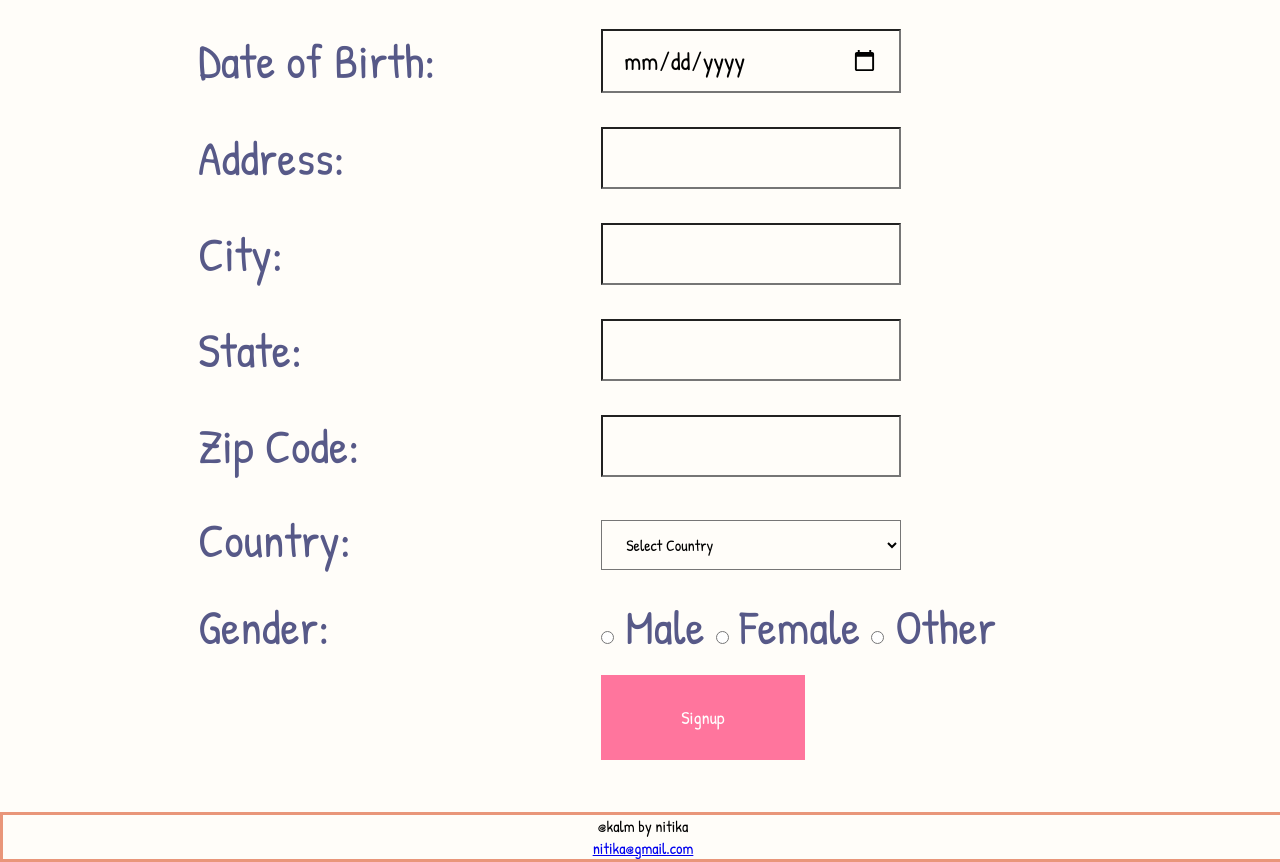
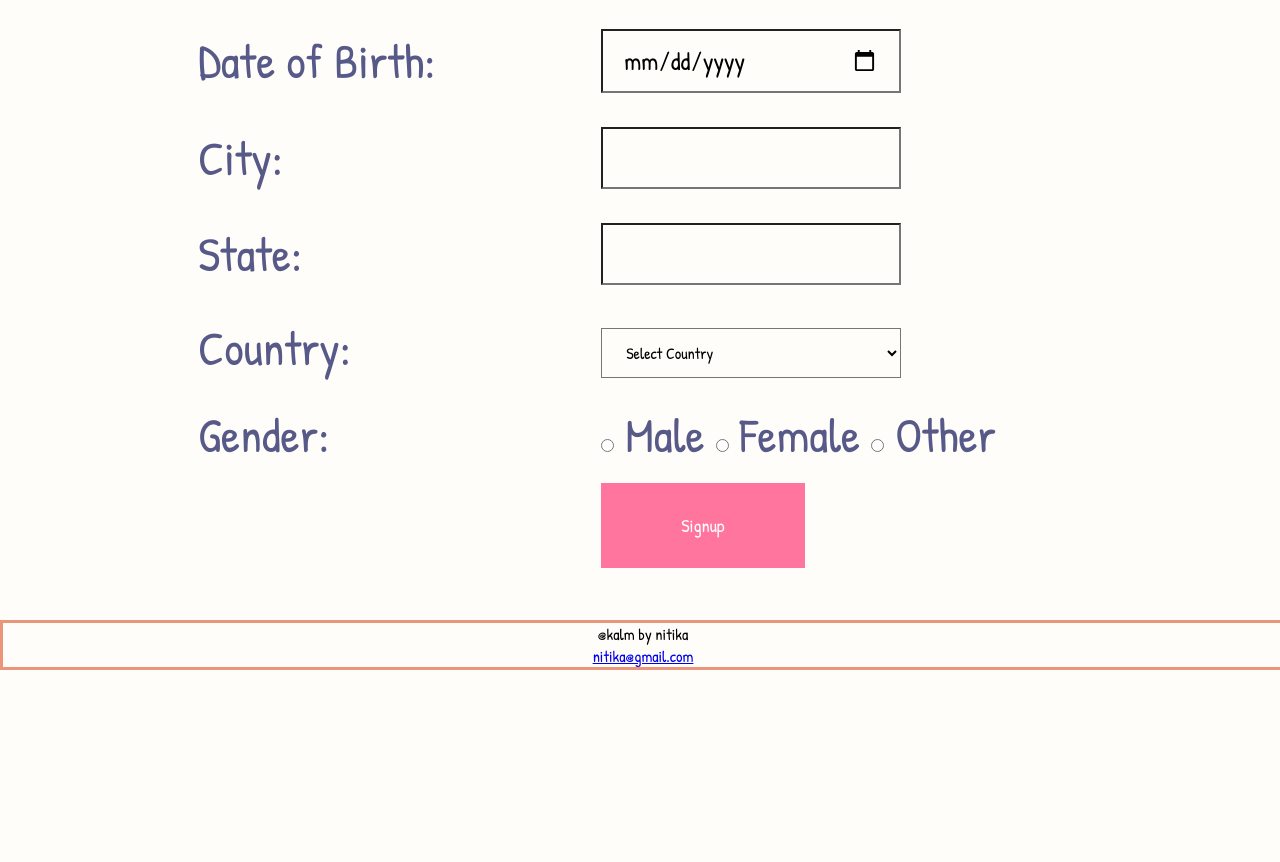
Before and after one commit to nitikakalra/Meditation-Website-, a plain HTML site: page signup.html in a window 1280 px wide. Shown: the part 822-1684 px from the top of the page. After the commit the page ends 1492 px from the top, so only its background shows below. Drawn offline with Linux system fonts and the light colour scheme.

Commit message:
Update signup.html

```diff
--- a/signup.html
+++ b/signup.html
@@ -52,7 +52,7 @@
                         </tr>
                         <tr class="form-group">
                             <td><label for="email">Email:</label></td>
-                            <td><input type="email" id="email" name="email" required></td>
+                            <td><input type="email" id="email" name="email" pattern="[^@]+@[^@]+\.[a-zA-Z]{2,6}" required></td>
                         </tr>
                         <tr class="form-group">
                             <td><label for="password">Password:</label></td>
@@ -70,10 +70,7 @@
                             <td><label for="dob">Date of Birth:</label></td>
                             <td><input required type="date" id="dob" name="dob"></td>
                         </tr>
-                        <tr class="form-group">
-                            <td><label for="address">Address:</label></td>
-                            <td><input required type="text" id="address" name="address"></td>
-                        </tr>
+
                         <tr class="form-group">
                             <td><label for="city">City:</label></td>
                             <td><input required type="text" id="city" name="city"></td>
@@ -82,10 +79,7 @@
                             <td><label for="state">State:</label></td>
                             <td><input required type="text" id="state" name="state"></td>
                         </tr>
-                        <tr class="form-group">
-                            <td><label for="zip">Zip Code:</label></td>
-                            <td><input required type="text" id="zip" name="zip"></td>
-                        </tr>
+
                         <tr class="form-group">
                             <td><label for="country">Country:</label></td>
                             <td>
@@ -93,7 +87,7 @@
                                     <option value="">Select Country</option>
                                     <option value="us">United States</option>
                                     <option value="ca">Canada</option>
-                                    <option value="uk">United Kingdom</option>
+                                    <option value="in">India</option>
                                     <option value="au">Australia</option>
                                     <option value="other">Other</option>
                                 </select>
```
